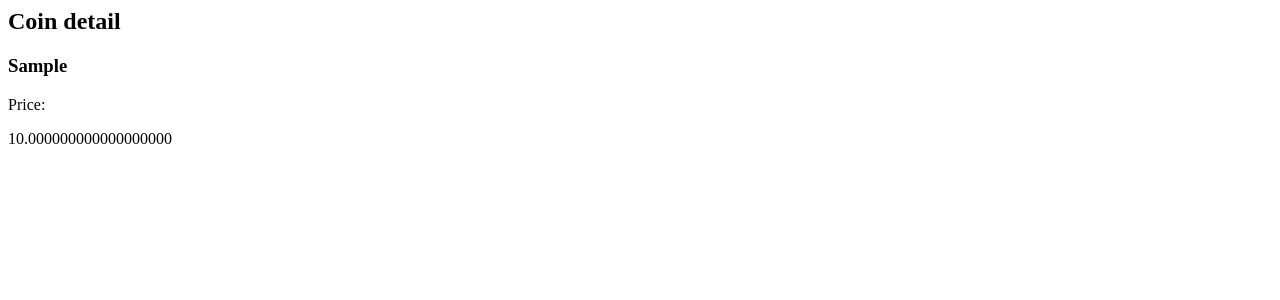
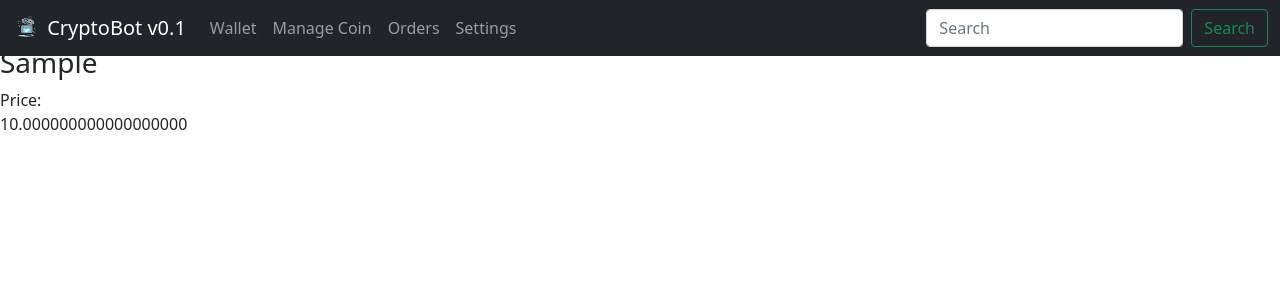
Before and after one commit to kernelpanik/CryptoBot, a Django app: a page that uses homepage/templates/detail.html in a window 1280 px wide. Shown: the top 300 px of the page. Run offline with Django 4.2, Linux system fonts and the light colour scheme; tables that the repository leaves empty hold one stand-in row (values such as "Sample post"); some libraries are stand-ins or nearby versions.

Commit message:
fixing search

```diff
--- a/homepage/templates/detail.html
+++ b/homepage/templates/detail.html
@@ -1,4 +1,8 @@
+{% extends 'homepage.html' %}
 {% block crypto_detail %}
+
+
+
 <h2>Coin detail</h2>
 
 
--- a/homepage/urls.py
+++ b/homepage/urls.py
@@ -29,6 +29,6 @@ urlpatterns = [
     path('autocompleteAdd', views.autocompleteAdd, name='autocompleteAdd'),
     path('autocompleteDel', views.autocompleteDel, name='autocompleteDel'),
     path("dashboard/<slug:slug>/", CryptoDetailView.as_view(), name="CryptoDetails"),
-    path("dashboard/<slug:coin>/", views.SearchResults, name= "SearchResults")
+    path("search/<str:coin>/", views.SearchResults, name= "SearchResults")
 
 ]
--- a/homepage/views.py
+++ b/homepage/views.py
@@ -167,7 +167,13 @@ class CryptoDetailView(DetailView):
     template_name = "detail.html"
 
 
-def SearchResults(request, slug):
-    topic = CoinList.objects.filter(slug = slug)
-    context = { "topic":topic }
-    return render (request, "dashboard.html/slug", context)
+def SearchResults(request, coin):
+    coin = request.GET.get('q', '')
+    print(coin)
+    print(request.GET)
+    # # coinsearch = CoinList.objects.filter(slug = coin)
+    # context = { "coin":coin }
+    # return render (request, "detail.html", context)
+    coin = "ADABIDR"
+    response = redirect('/dashboard/%s' % coin)
+    return response
```
